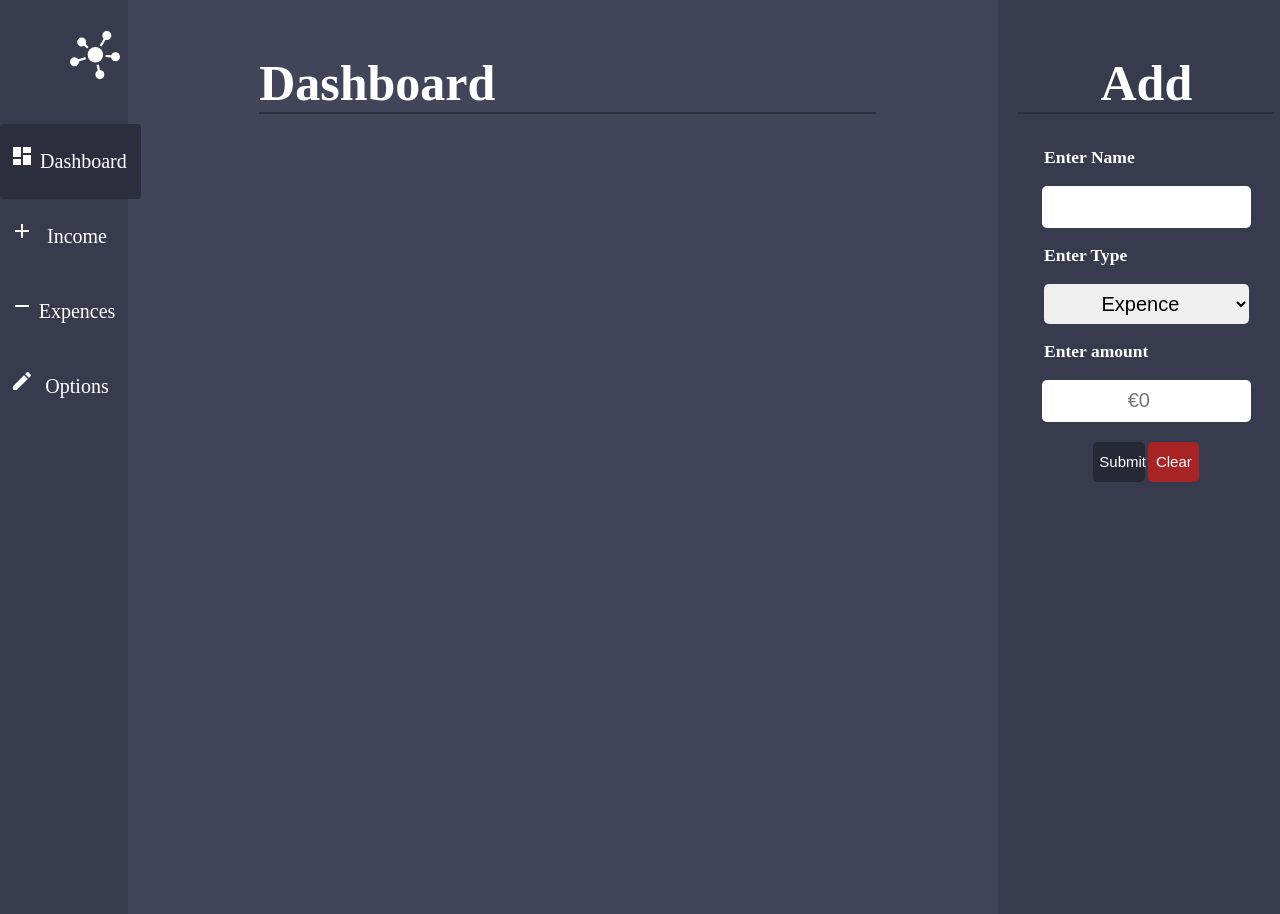
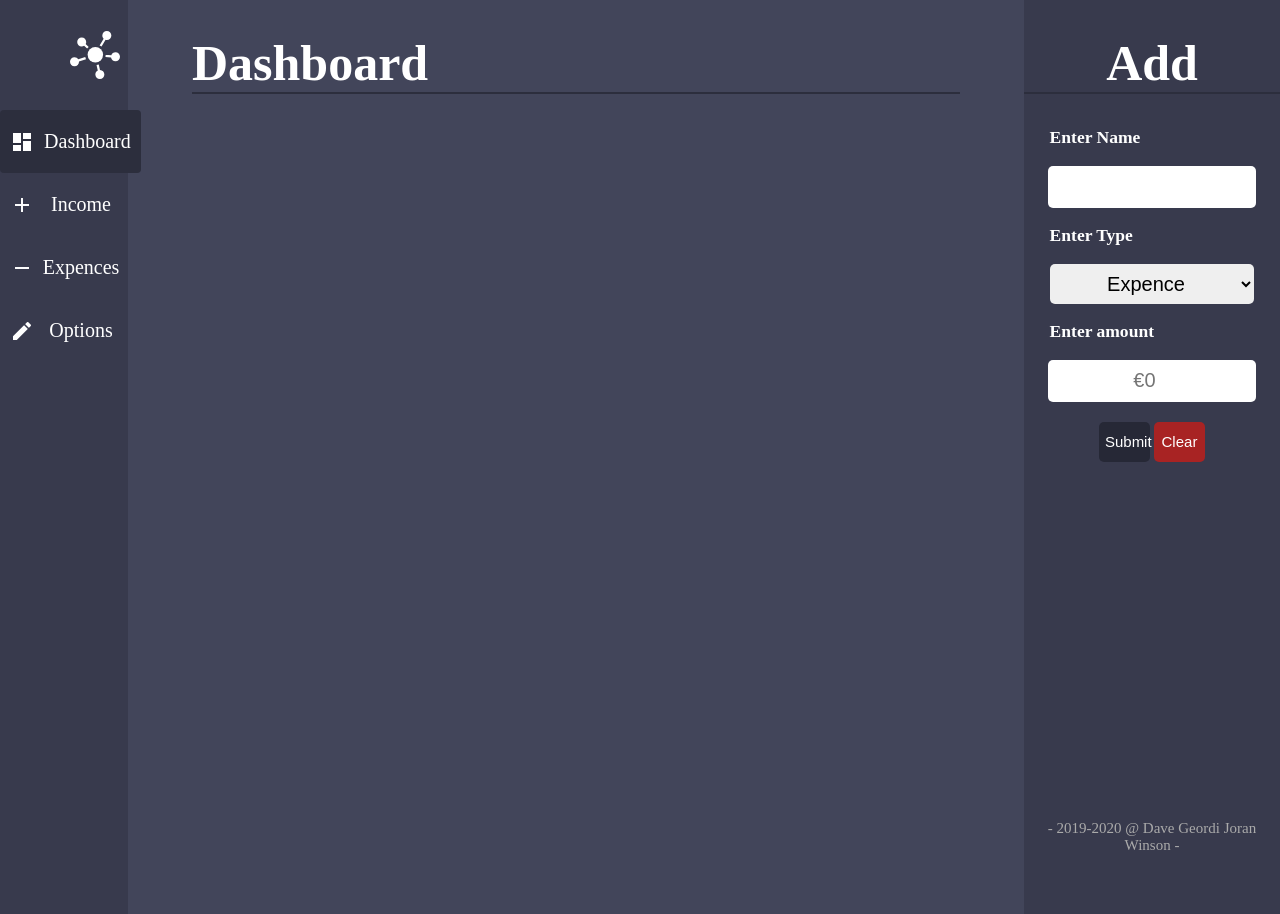
Before and after one commit to DGCO-Stinc/Engels, a PHP site: page /dashboard.html in a window 1280 px wide. Run offline with PHP 8.4, Linux system fonts and the light colour scheme.

Commit message:
Polished Up ➕

```diff
--- a/dashboard.html
+++ b/dashboard.html
@@ -22,7 +22,7 @@
         </div>
         <div id="main1" class="hidden active">
             <h1>Dashboard</h1>
-        </div>2
+        </div>
 
         <div id="main2" class="hidden">
             <h1>Income</h1>
@@ -48,6 +48,7 @@
             <h3>Enter amount</h3><input id="amount" type="number" name="amount" placeholder="€0" min='0' max='10000' maxlength='5' step='1'><br>
             <button type="submit" value="transfer" name="submit">Submit</button>
             <button id="clear" onclick="clearInput()">Clear</button>
+            <footer>- 2019-2020 @ Dave Geordi Joran Winson -</footer>
         </div>
     </div>
 </body>
--- a/main.css
+++ b/main.css
@@ -32,19 +32,16 @@ img.white-logo {
 
 .navigation ul {
     list-style-type: none;
-    padding: 40px 0 0 0;
+    padding: 20% 0 0 0;
     margin: 0;
 }
 
 .navigation li {
-    display: block;
     text-align: center;
-    height: 20%;
-    padding-top: 5px;
+    padding: 20px 0 20px 0;
 }
 
 .navigation a {
-    padding: 6px 8px 6px 16px;
     text-decoration: none;
     font-size: 20px;
     color: #ffffff;
@@ -52,8 +49,9 @@ img.white-logo {
 }
 
 #main1, #main2, #main3, #main4 {
+    margin: 0;
+    padding: 0;
     margin-left: 20%;
-    padding: 20px 20px 0px 80px;
 }
 
 .hidden {
@@ -66,7 +64,6 @@ img.white-logo {
 
 li.nav {
     width: 100%;
-    padding: 20px 0 20px 0;
     transition: width .5s;
     transition: ease .5s;
     border-radius: 4px;
@@ -83,7 +80,7 @@ li.nav:hover:not(.actief) {
 }
 
 div.content {
-    width: 70%;
+    width: 75%;
     height: 100%;
     position: fixed;
     font-size: 15px;
@@ -95,8 +92,7 @@ div.content2 {
     position: fixed;
     width: 20%;
     height: 100%;
-    left: 78%;
-    padding: 20px 20px 0 20px;
+    left: 80%;
     overflow: auto;
     text-align: center;
     background-color: #383a4d;
@@ -183,3 +179,8 @@ select:hover {
 select:focus {
     background-color: #dddddd;
 }
+
+footer {
+    margin-top: 140%;
+    color: #aaaaaa;
+}
```
